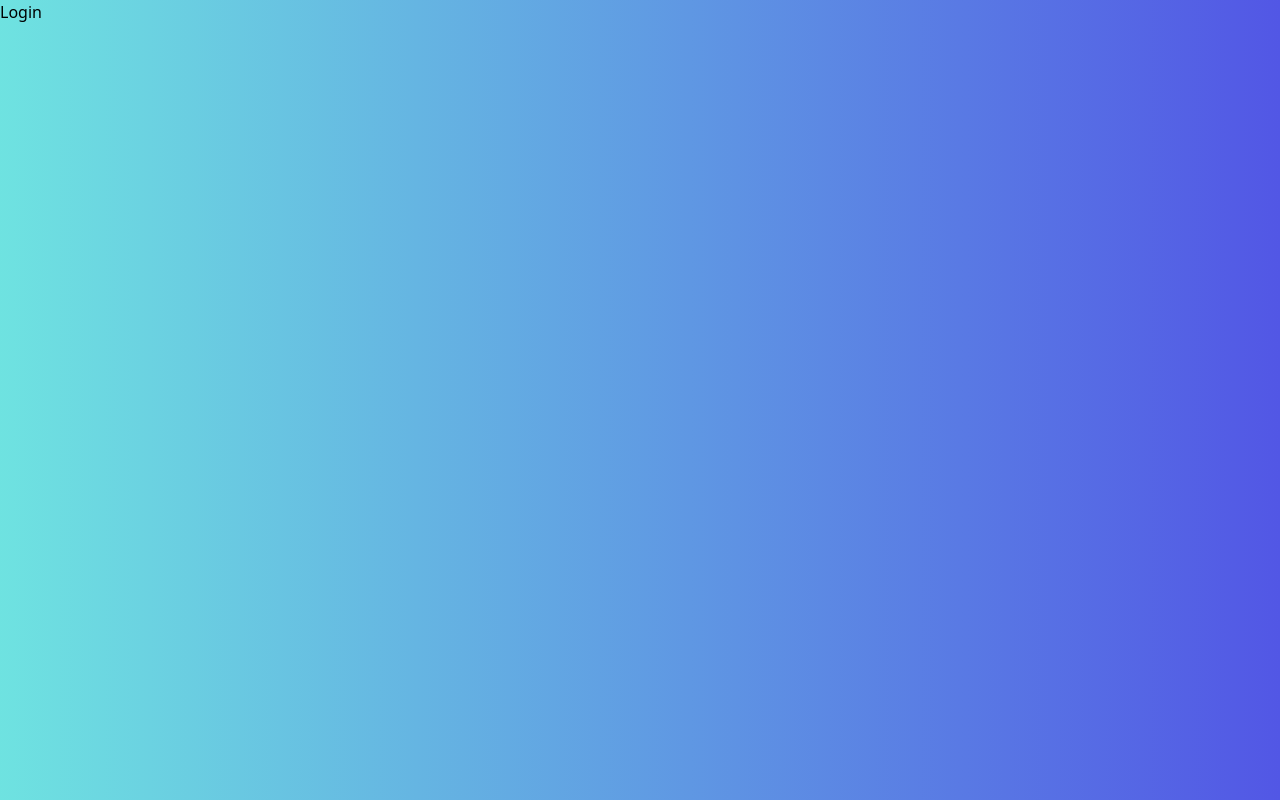
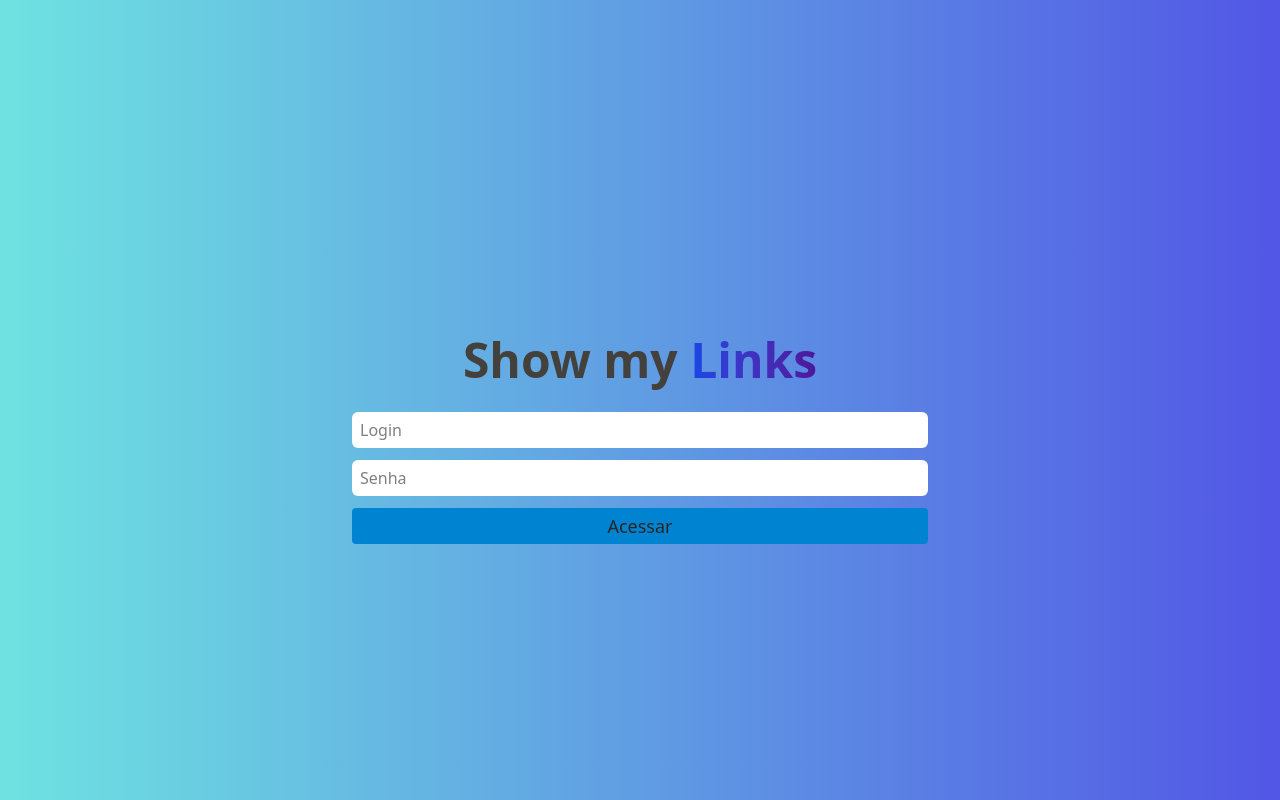
Before and after one commit to GuilhermeMViana/show-my-links, a React (Vite) app: page /login in a window 1280 px wide. Built offline with nearby package versions, Linux system fonts and the light colour scheme.

Commit message:
feat(login): Criando estrutura base da pagina login e componente input

```diff
--- /dev/null
+++ b/src/components/input/index.tsx
@@ -0,0 +1,12 @@
+import { InputHTMLAttributes } from "react";
+
+interface InputProps extends InputHTMLAttributes<HTMLInputElement>{}
+
+export function Input(props : InputProps) {
+    return(
+        <input
+            {...props}
+            className="border-0 h-9 rounded-md outline-none px-2 mb-3 bg-white"
+        />
+    )
+}
--- a/src/pages/login/index.tsx
+++ b/src/pages/login/index.tsx
@@ -1,7 +1,40 @@
+import { Link } from "react-router-dom";
+import { Input } from "../../components/input";
+import { FormEvent, useState } from "react";
+
 export function Login() {
+    const [email, setEmail] = useState("");
+    const [password, setPassword] = useState("")
+
+    function handleSubmit(e: FormEvent){
+        e.preventDefault();
+
+    }
+
+
     return(
-        <div>
-            <h1>Login</h1>
+        <div className="flex w-full h-screen items-center justify-center flex-col">
+            <Link to="/">
+                <h1 className="mt-20 text-stone-700 mb-7 font-bold text-4xl md:text-5xl">Show my <span className="bg-gradient-to-r from-blue-700 to-violet-900 bg-clip-text text-transparent">Links</span></h1>
+            </Link>
+
+            <form onSubmit={handleSubmit} action="" className="w-full max-w-xl flex flex-col">
+            <Input
+                placeholder="Login"
+                type="text"
+                value={email}
+                onChange={(e) => setEmail(e.target.value)}
+            />
+            <Input
+                placeholder="Senha"
+                type="password"
+                value={password}
+                onChange={(e) => setPassword(e.target.value)}
+                />
+            <button className="h-9 bg-sky-600 rounded border-0 text-lg font-medium text-stone-800" type="submit">
+                Acessar
+            </button>
+            </form>
         </div>
     )
 }
```
